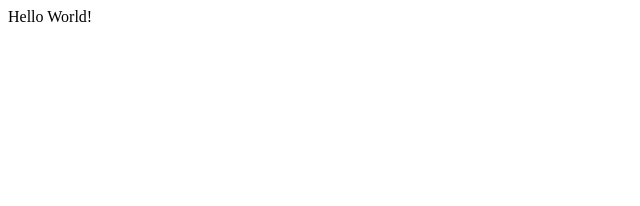
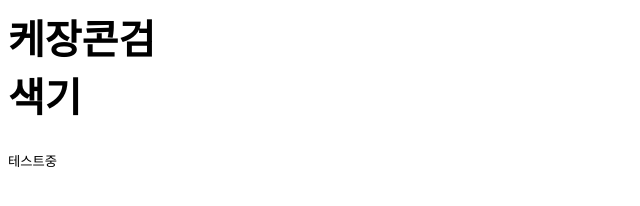
Before and after one commit to GarlicDipping/kejangcon_searcher, a plain HTML site: page index.html in a window 1280 px wide. Shown: the whole page, without its empty margins (0-640 px from the left). Drawn offline with Linux system fonts and the light colour scheme.

Commit message:
프론트 페이지 작업중

```diff
--- a/index.html
+++ b/index.html
@@ -1 +1,38 @@
-Hello World!
+<html>
+
+<head>
+    <meta http-equiv="Content-Type" content="text/html; charset=UTF-8" />
+    <title>케장콘 검색기</title>
+    <style type="text/css">
+        .center {
+            margin: 0 auto;
+        }
+
+        h1 {
+            font-family: '굴림체';
+            font-size: 30pt;
+        }
+
+        p {
+            font-family: '굴림체';
+            font-size: 10pt;
+        }
+    </style>
+</head>
+
+
+<body>
+
+    <div class="center">
+        <h1>
+            케장콘검<br />
+            색기<br />
+        </h1>
+        <p>
+            테스트중
+        </p>
+    </div>
+
+</body>
+
+</html>
```
